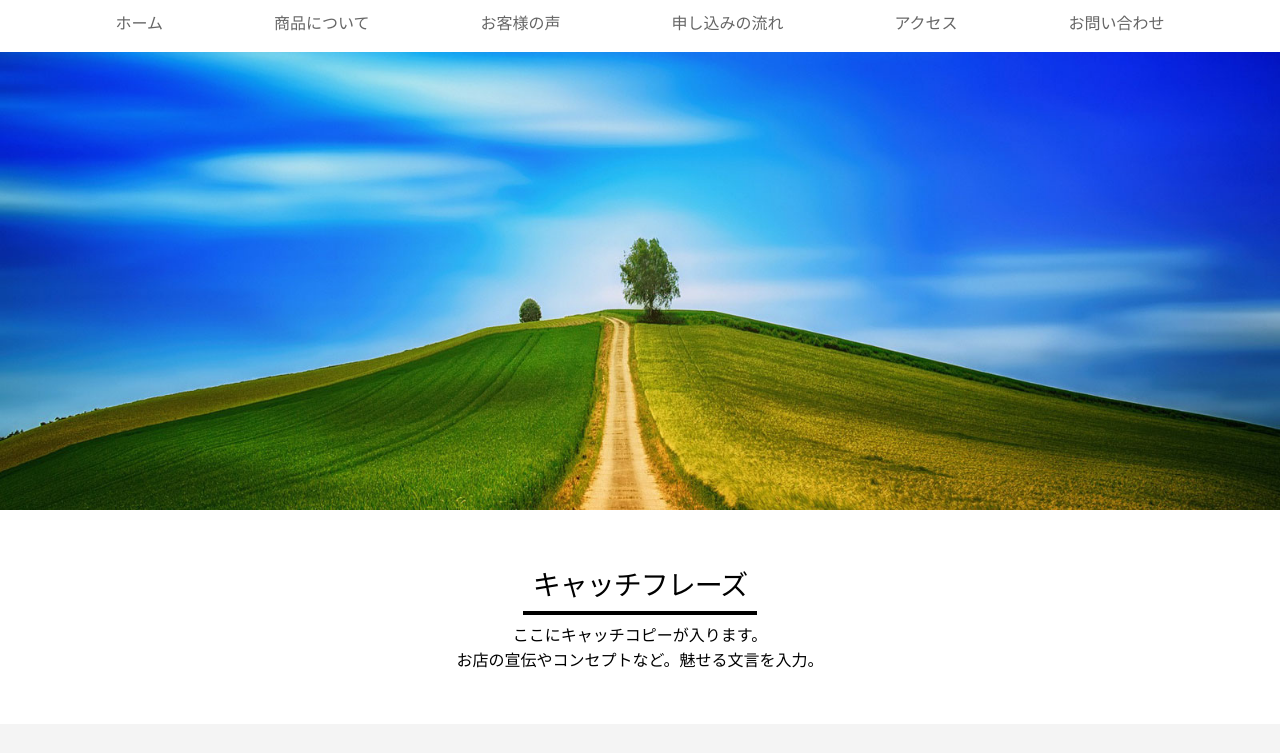
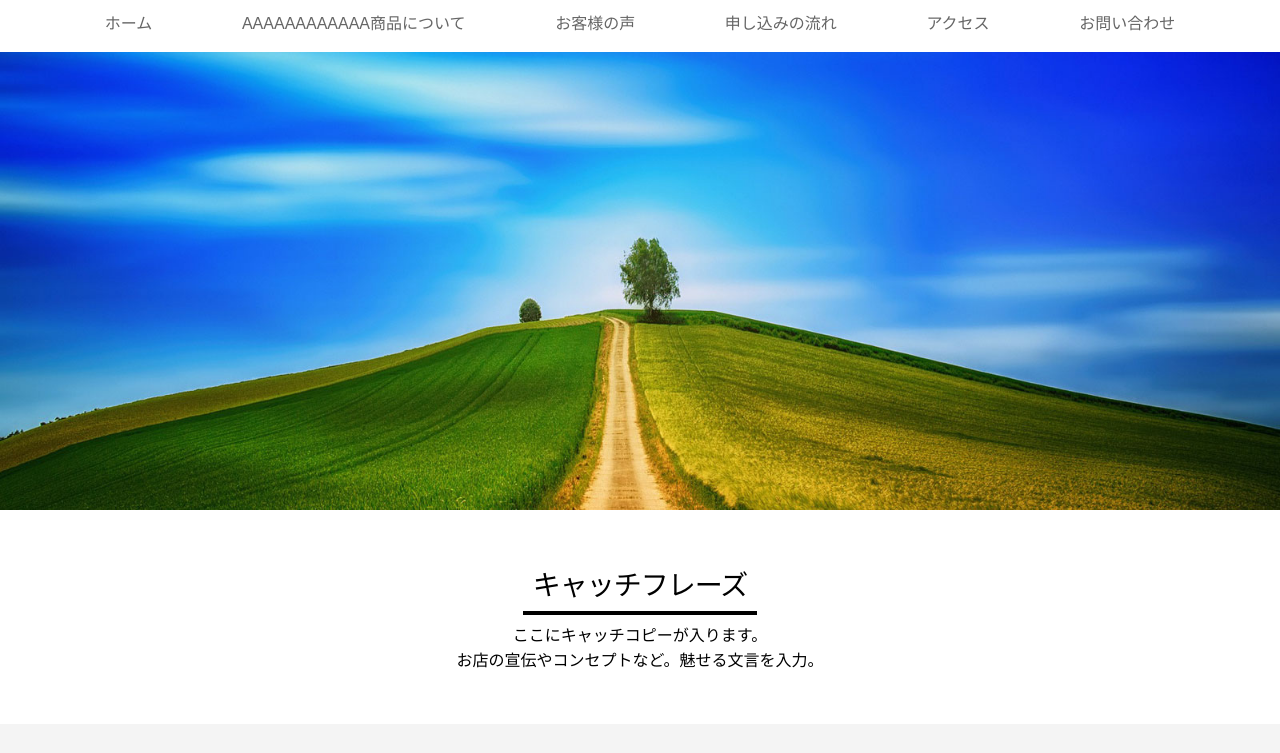
Before and after one commit to eiheisou/CTEST, a plain HTML site: page index.html in a window 1280 px wide. Shown: the part 70-823 px from the top of the page. Drawn offline with Linux system fonts and the light colour scheme.

Commit message:
aaaaaaaaaaa

```diff
--- a/index.html
+++ b/index.html
@@ -33,7 +33,7 @@
             <div id="navi">
         <ul>
             <li><a href="index.html">ホーム</a></li>
-            <li><a href="#1">商品について</a></li>
+            <li><a href="#1">AAAAAAAAAAAA商品について</a></li>
             <li><a href="#2">お客様の声</a></li>
             <li><a href="#3">申し込みの流れ</a></li>
             <li><a href="#4">アクセス</a></li>
```
